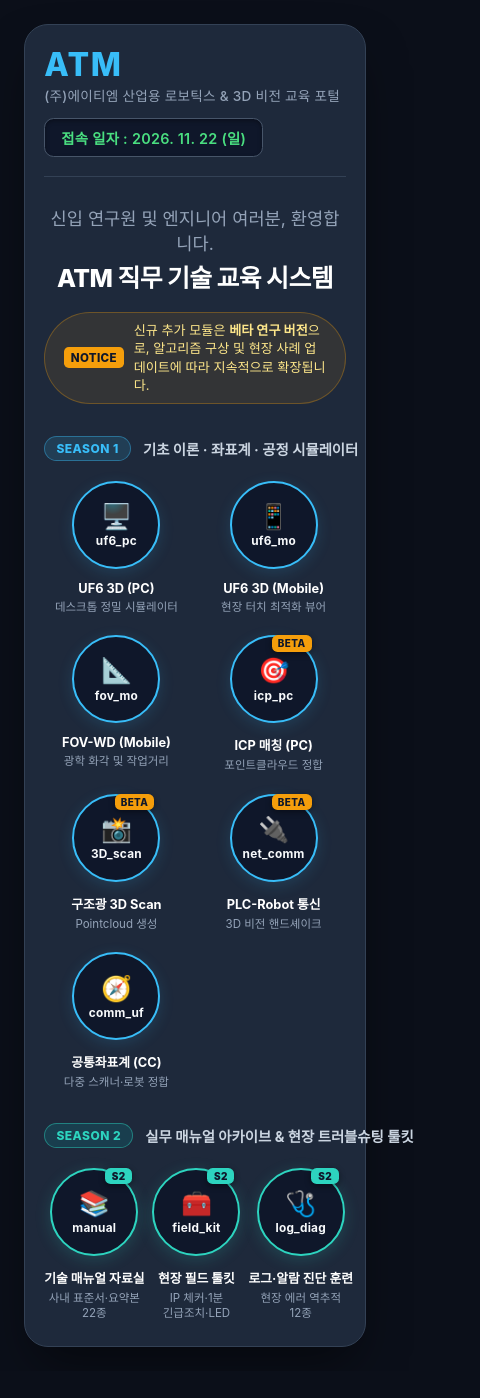
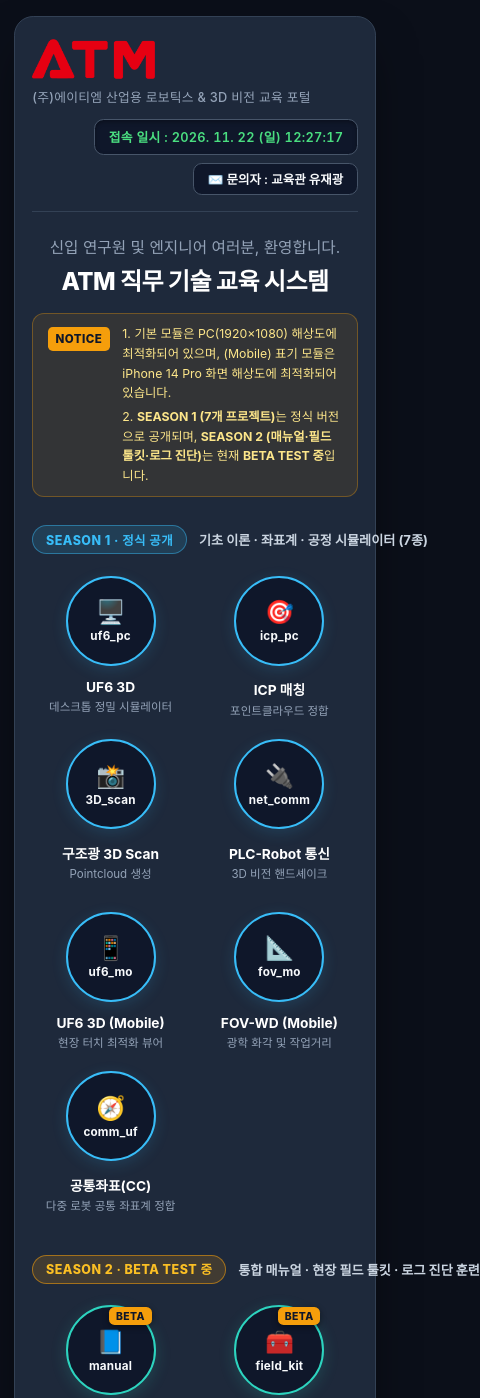
Before and after one commit to aquayoo/aquayoo.github.io, a plain HTML site: page index.html in a window 390 px wide. Shown: the top 1398 px of the page, 480 px wide, since content can reach past the window. Before the commit the page ends 1371 px from the top, so only its background shows below. Drawn offline with Linux system fonts and the light colour scheme.

Commit message:
Update index.html
Season_2 Index.html로 수정됨

```diff
--- a/index.html
+++ b/index.html
@@ -2,7 +2,7 @@
 <html lang="ko">
 <head>
   <meta charset="UTF-8">
-  <meta name="viewport" content="width=device-width, initial-scale=1.0">
+  <meta name="viewport" content="width=device-width, initial-scale=1.0, viewport-fit=cover">
   <title>ATM 신입 직원 교육 시스템</title>
   <style>
     :root {
@@ -12,7 +12,7 @@
       --accent-blue: #38bdf8;
       --accent-green: #4ade80;
       --accent-amber: #f59e0b;
-      --accent-cyan: #00adb5;
+      --accent-teal: #2dd4bf;
       --text-main: #f8fafc;
       --text-sub: #94a3b8;
     }
@@ -38,50 +38,68 @@
       background: var(--card-bg);
       border: 1px solid var(--card-border);
       border-radius: 1.5rem;
-      padding: 2.25rem 2.5rem;
+      padding: 2.5rem 3rem;
       max-width: 1120px;
       width: 100%;
-      box-shadow: 0 25px 50px -12px rgba(0, 0, 0, 0.5);
+      box-shadow: 0 25px 50px -12px rgba(0, 0, 0, 0.55);
     }
 
+    /* 헤더 영역: ATM 로고 이미지(홈페이지 링크) 및 실시간 접속 일시 + 문의자 박스 */
     .header {
       display: flex;
       justify-content: space-between;
-      align-items: center;
+      align-items: flex-end;
       border-bottom: 1px solid var(--card-border);
-      padding-bottom: 1.2rem;
-      margin-bottom: 1.75rem;
+      padding-bottom: 1.25rem;
+      margin-bottom: 2rem;
       gap: 1rem;
     }
 
     .brand-wrap {
       display: flex;
       flex-direction: column;
-      gap: 0.25rem;
+      gap: 0.45rem;
     }
 
-    .brand {
-      font-size: 2rem;
-      font-weight: 800;
-      letter-spacing: 0.05em;
-      color: var(--accent-blue);
-      display: flex;
+    .brand-link {
+      display: inline-flex;
       align-items: center;
-      gap: 0.5rem;
-      line-height: 1;
+      text-decoration: none;
+      transition: transform 0.2s ease, opacity 0.2s ease;
+      width: fit-content;
+    }
+
+    .brand-link:hover {
+      transform: scale(1.03);
+      opacity: 0.92;
+    }
+
+    .brand-logo {
+      height: 46px;
+      width: auto;
+      display: block;
+      object-fit: contain;
     }
 
     .brand-sub {
-      font-size: 0.85rem;
+      font-size: 0.88rem;
       color: var(--text-sub);
       font-weight: 500;
       letter-spacing: 0.02em;
     }
 
+    /* 우측 정렬 컨테이너 */
+    .header-right {
+      display: flex;
+      flex-direction: column;
+      align-items: flex-end;
+      gap: 0.5rem;
+    }
+
     .date-badge {
       background: #0f172a;
       border: 1px solid #475569;
-      padding: 0.5rem 1rem;
+      padding: 0.5rem 1.05rem;
       border-radius: 0.6rem;
       font-size: 0.9rem;
       font-weight: 600;
@@ -89,41 +107,68 @@
       letter-spacing: 0.02em;
       box-shadow: inset 0 2px 4px rgba(0, 0, 0, 0.3);
       white-space: nowrap;
+      font-variant-numeric: tabular-nums;
     }
 
+    .contact-box {
+      display: inline-flex;
+      align-items: center;
+      gap: 0.45rem;
+      background: #0f172a;
+      border: 1px solid #475569;
+      padding: 0.42rem 1.05rem;
+      border-radius: 0.55rem;
+      font-size: 0.85rem;
+      font-weight: 600;
+      color: var(--text-main);
+      text-decoration: none;
+      transition: all 0.2s ease;
+      white-space: nowrap;
+    }
+
+    .contact-box:hover {
+      border-color: var(--accent-blue);
+      background: rgba(56, 189, 248, 0.12);
+      color: var(--accent-blue);
+      box-shadow: 0 0 12px rgba(56, 189, 248, 0.25);
+    }
+
+    /* 인사말 및 메인 타이틀 */
     .greeting-section {
       text-align: center;
-      margin-bottom: 2rem;
+      margin-bottom: 2.2rem;
     }
 
     .welcome-text {
-      font-size: 1.1rem;
+      font-size: 1.15rem;
       color: var(--text-sub);
-      margin-bottom: 0.45rem;
+      margin-bottom: 0.5rem;
       font-weight: 400;
     }
 
     .main-title {
-      font-size: 2.05rem;
+      font-size: 2.15rem;
       font-weight: 800;
       color: #ffffff;
       letter-spacing: -0.02em;
       line-height: 1.3;
-      margin-bottom: 1.1rem;
+      margin-bottom: 1.25rem;
     }
 
+    /* 안내 공지 배너 */
     .notice-banner {
       display: inline-flex;
-      align-items: center;
-      gap: 0.6rem;
+      align-items: flex-start;
+      gap: 0.75rem;
       background: rgba(245, 158, 11, 0.1);
-      border: 1px solid rgba(245, 158, 11, 0.3);
+      border: 1px solid rgba(245, 158, 11, 0.32);
       color: #fde68a;
-      padding: 0.5rem 1.15rem;
-      border-radius: 9999px;
-      font-size: 0.82rem;
-      line-height: 1.4;
+      padding: 0.8rem 1.35rem;
+      border-radius: 0.9rem;
+      font-size: 0.84rem;
+      line-height: 1.6;
       text-align: left;
+      max-width: 920px;
     }
 
     .notice-tag {
@@ -131,39 +176,47 @@
       color: #0f172a;
       font-size: 0.72rem;
       font-weight: 800;
-      padding: 0.15rem 0.45rem;
+      padding: 0.18rem 0.5rem;
       border-radius: 0.3rem;
-      letter-spacing: 0.03em;
+      letter-spacing: 0.04em;
       flex-shrink: 0;
+      margin-top: 0.15rem;
     }
 
+    .notice-list {
+      display: flex;
+      flex-direction: column;
+      gap: 0.25rem;
+    }
+
+    /* 시즌 구분선 */
     .section-divider {
       display: flex;
       align-items: center;
       gap: 0.75rem;
-      margin-bottom: 1.25rem;
+      margin-bottom: 1.35rem;
     }
 
     .season-pill {
-      font-size: 0.75rem;
+      font-size: 0.78rem;
       font-weight: 800;
       letter-spacing: 0.04em;
-      padding: 0.25rem 0.7rem;
+      padding: 0.28rem 0.8rem;
       border-radius: 9999px;
       background: rgba(56, 189, 248, 0.14);
-      border: 1px solid rgba(56, 189, 248, 0.4);
+      border: 1px solid rgba(56, 189, 248, 0.45);
       color: var(--accent-blue);
       white-space: nowrap;
     }
 
-    .season-pill.s2 {
-      background: rgba(0, 173, 181, 0.16);
-      border-color: rgba(45, 212, 191, 0.45);
-      color: #2dd4bf;
+    .season-pill.s2-beta {
+      background: rgba(245, 158, 11, 0.16);
+      border: 1px solid rgba(245, 158, 11, 0.55);
+      color: #fbbf24;
     }
 
     .section-label {
-      font-size: 0.9rem;
+      font-size: 0.92rem;
       font-weight: 700;
       color: #cbd5e1;
       white-space: nowrap;
@@ -175,20 +228,40 @@
       background: var(--card-border);
     }
 
-    .modules-grid {
+    /* SEASON 1: 7개 정식 프로젝트 (상단 4개 + 하단 3개) */
+    .s1-wrapper {
+      display: flex;
+      flex-direction: column;
+      gap: 1.8rem;
+      margin-bottom: 2.5rem;
+    }
+
+    .modules-row-4 {
       display: grid;
-      grid-template-columns: repeat(7, 1fr);
-      gap: 0.9rem;
+      grid-template-columns: repeat(4, 1fr);
+      gap: 1.5rem 2rem;
       justify-items: center;
       align-items: start;
-      margin-bottom: 2rem;
     }
 
-    .s2-grid {
+    .modules-row-3 {
       display: grid;
       grid-template-columns: repeat(3, 1fr);
-      gap: 1.25rem;
-      max-width: 720px;
+      gap: 1.5rem 2rem;
+      max-width: 780px;
+      width: 100%;
+      margin: 0 auto;
+      justify-items: center;
+      align-items: start;
+    }
+
+    /* SEASON 2: BETA TEST 중 3개 프로젝트 */
+    .s2-wrapper {
+      display: grid;
+      grid-template-columns: repeat(3, 1fr);
+      gap: 1.5rem 2rem;
+      max-width: 780px;
+      width: 100%;
       margin: 0 auto;
       justify-items: center;
       align-items: start;
@@ -201,6 +274,7 @@
       text-decoration: none;
       color: inherit;
       width: 100%;
+      max-width: 170px;
       position: relative;
       transition: transform 0.25s cubic-bezier(0.4, 0, 0.2, 1);
     }
@@ -209,9 +283,10 @@
       transform: translateY(-6px);
     }
 
+    /* 원형 버튼 디자인 (시즌 1 정식 파란색) */
     .circle-btn {
-      width: 96px;
-      height: 96px;
+      width: 104px;
+      height: 104px;
       border-radius: 50%;
       background: #0f172a;
       border: 2px solid var(--accent-blue);
@@ -228,35 +303,34 @@
     .module-item:hover .circle-btn {
       background: var(--accent-blue);
       border-color: var(--accent-blue);
-      box-shadow: 0 0 22px rgba(56, 189, 248, 0.5);
+      box-shadow: 0 0 24px rgba(56, 189, 248, 0.55);
     }
 
-    .circle-btn.s2-btn {
-      width: 104px;
-      height: 104px;
-      border-color: #2dd4bf;
+    /* SEASON 2 원형 버튼 디자인 */
+    .module-item.is-s2 .circle-btn {
+      border-color: var(--accent-teal);
       box-shadow: 0 4px 16px rgba(45, 212, 191, 0.18);
     }
 
-    .module-item:hover .circle-btn.s2-btn {
-      background: #2dd4bf;
-      border-color: #2dd4bf;
+    .module-item.is-s2:hover .circle-btn {
+      background: var(--accent-teal);
+      border-color: var(--accent-teal);
       box-shadow: 0 0 24px rgba(45, 212, 191, 0.55);
     }
 
     .btn-icon {
-      font-size: 1.55rem;
-      margin-bottom: 0.2rem;
+      font-size: 1.65rem;
+      margin-bottom: 0.22rem;
       color: var(--accent-blue);
       transition: color 0.25s ease;
     }
 
-    .circle-btn.s2-btn .btn-icon {
-      color: #2dd4bf;
+    .module-item.is-s2 .btn-icon {
+      color: var(--accent-teal);
     }
 
     .btn-code {
-      font-size: 0.74rem;
+      font-size: 0.78rem;
       font-weight: 700;
       color: var(--text-main);
       transition: color 0.25s ease;
@@ -268,37 +342,25 @@
       color: #0f172a;
     }
 
+    /* 시즌 2 BETA 뱃지 */
     .beta-badge {
       position: absolute;
-      top: -2px;
-      right: 4px;
+      top: 0px;
+      right: 2px;
       background: var(--accent-amber);
       color: #0f172a;
-      font-size: 0.62rem;
+      font-size: 0.65rem;
       font-weight: 800;
-      padding: 0.14rem 0.38rem;
-      border-radius: 0.35rem;
-      letter-spacing: 0.04em;
-      box-shadow: 0 2px 6px rgba(0, 0, 0, 0.4);
-    }
-
-    .new-badge {
-      position: absolute;
-      top: -2px;
-      right: 4px;
-      background: #2dd4bf;
-      color: #0f172a;
-      font-size: 0.62rem;
-      font-weight: 900;
-      padding: 0.14rem 0.42rem;
+      padding: 0.15rem 0.42rem;
       border-radius: 0.35rem;
       letter-spacing: 0.04em;
       box-shadow: 0 2px 6px rgba(0, 0, 0, 0.45);
     }
 
+    /* 버튼 하단 텍스트 */
     .module-title {
-      margin-top: 0.75rem;
-      font-size: 0.88rem;
+      margin-top: 0.85rem;
+      font-size: 0.95rem;
       font-weight: 700;
       text-align: center;
       color: #ffffff;
@@ -306,53 +368,119 @@
     }
 
     .module-desc {
-      font-size: 0.72rem;
+      font-size: 0.75rem;
       color: var(--text-sub);
       text-align: center;
-      margin-top: 0.25rem;
+      margin-top: 0.28rem;
       line-height: 1.35;
       word-break: keep-all;
     }
 
-    @media (max-width: 1024px) {
-      .modules-grid {
-        grid-template-columns: repeat(4, 1fr);
-        gap: 1.4rem 1rem;
+    /* 태블릿 반응형 */
+    @media (max-width: 880px) {
+      .container {
+        padding: 2rem 1.5rem;
+      }
+
+      .modules-row-4,
+      .modules-row-3,
+      .s2-wrapper {
+        gap: 1.5rem 1rem;
       }
     }
 
-    @media (max-width: 640px) {
+    /* iPhone 14 Pro (393 x 852pt) 및 모바일 화면 최적화 */
+    @media (max-width: 480px) {
+      body {
+        padding: 1rem 0.85rem;
+        align-items: flex-start;
+      }
+
       .container {
-        padding: 1.5rem 1.2rem;
+        padding: 1.4rem 1.1rem;
+        border-radius: 1.2rem;
       }
 
       .header {
         flex-direction: column;
-        align-items: flex-start;
-        gap: 0.8rem;
+        align-items: stretch;
+        gap: 0.85rem;
+        padding-bottom: 1rem;
+        margin-bottom: 1.4rem;
       }
 
-      .modules-grid {
-        grid-template-columns: repeat(2, 1fr);
-        gap: 1.25rem 0.8rem;
+      .brand-logo {
+        height: 40px;
       }
 
-      .s2-grid {
-        grid-template-columns: repeat(3, 1fr);
-        gap: 0.9rem 0.5rem;
+      .brand-sub {
+        font-size: 0.8rem;
       }
 
-      .circle-btn, .circle-btn.s2-btn {
-        width: 88px;
-        height: 88px;
+      .header-right {
+        align-items: flex-end;
+        width: 100%;
+      }
+
+      .date-badge {
+        font-size: 0.8rem;
+        padding: 0.45rem 0.85rem;
+      }
+
+      .contact-box {
+        font-size: 0.78rem;
+        padding: 0.4rem 0.85rem;
+      }
+
+      .greeting-section {
+        margin-bottom: 1.75rem;
+      }
+
+      .welcome-text {
+        font-size: 0.98rem;
       }
 
       .main-title {
-        font-size: 1.55rem;
+        font-size: 1.5rem;
+        margin-bottom: 1rem;
+      }
+
+      .notice-banner {
+        font-size: 0.77rem;
+        padding: 0.65rem 0.9rem;
+        border-radius: 0.75rem;
+      }
+
+      .section-label {
+        font-size: 0.82rem;
+      }
+
+      .modules-row-4,
+      .modules-row-3,
+      .s2-wrapper {
+        grid-template-columns: repeat(2, 1fr);
+        gap: 1.25rem 0.75rem;
+      }
+
+      .circle-btn {
+        width: 90px;
+        height: 90px;
+      }
+
+      .btn-icon {
+        font-size: 1.45rem;
+      }
+
+      .btn-code {
+        font-size: 0.73rem;
       }
 
       .module-title {
-        font-size: 0.8rem;
+        font-size: 0.86rem;
+      }
+
+      .module-desc {
+        font-size: 0.72rem;
       }
     }
   </style>
@@ -360,40 +488,92 @@
 <body>
 
   <main class="container">
+    <!-- 1. 헤더: ATM 로고(홈페이지 새창 링크) 및 실시간 접속 일시 + 문의자 메일 링크 박스 -->
     <header class="header">
       <div class="brand-wrap">
-        <div class="brand">ATM</div>
+        <a href="http://www.atmc.co.kr/" target="_blank" rel="noopener noreferrer" class="brand-link" title="(주)에이티엠 공식 홈페이지 새 창으로 열기">
+          <img src="./image/atm_red.png" alt="ATM 로고" class="brand-logo">
+        </a>
         <div class="brand-sub">(주)에이티엠 산업용 로보틱스 & 3D 비전 교육 포털</div>
       </div>
-      <div class="date-badge" id="currentDate">접속일자 확인 중...</div>
+
+      <div class="header-right">
+        <div class="date-badge" id="currentDateTime">접속 일시 확인 중...</div>
+        <a href="mailto:jaekwang.yoo@atmc.co.kr" class="contact-box" title="jaekwang.yoo@atmc.co.kr 로 문의 메일 보내기">
+          <span>✉️ 문의자 : 교육관 유재광</span>
+        </a>
+      </div>
     </header>
 
+    <!-- 2. 중앙 타이틀 및 안내 -->
     <section class="greeting-section">
       <p class="welcome-text">신입 연구원 및 엔지니어 여러분, 환영합니다.</p>
       <h1 class="main-title">ATM 직무 기술 교육 시스템</h1>
 
+      <!-- 안내 공지 배너 -->
       <div class="notice-banner">
         <span class="notice-tag">NOTICE</span>
-        <span>신규 추가 모듈은 <strong>베타 연구 버전</strong>으로, 알고리즘 구상 및 현장 사례 업데이트에 따라 지속적으로 확장됩니다.</span>
+        <div class="notice-list">
+          <span>1. 기본 모듈은 PC(1920×1080) 해상도에 최적화되어 있으며, (Mobile) 표기 모듈은 iPhone 14 Pro 화면 해상도에 최적화되어 있습니다.</span>
+          <span>2. <strong>SEASON 1 (7개 프로젝트)</strong>는 정식 버전으로 공개되며, <strong>SEASON 2 (매뉴얼·필드 툴킷·로그 진단)</strong>는 현재 <strong>BETA TEST 중</strong>입니다.</span>
+        </div>
       </div>
     </section>
 
+    <!-- 3. SEASON 1: 7개 정식 프로젝트 (BETA 라벨 제거) -->
     <div class="section-divider">
-      <span class="season-pill">SEASON 1</span>
-      <span class="section-label">기초 이론 · 좌표계 · 공정 시뮬레이터</span>
+      <span class="season-pill">SEASON 1 · 정식 공개</span>
+      <span class="section-label">기초 이론 · 좌표계 · 공정 시뮬레이터 (7종)</span>
       <span class="divider-line"></span>
     </div>
 
-    <nav class="modules-grid">
+    <nav class="s1-wrapper">
+      <!-- 상단 행: 4개 모듈 -->
+      <div class="modules-row-4">
+        <!-- ① UF6 3D -->
         <a href="uf6_pc.html" class="module-item">
           <div class="circle-btn">
             <span class="btn-icon">🖥️</span>
             <span class="btn-code">uf6_pc</span>
           </div>
-        <div class="module-title">UF6 3D (PC)</div>
+          <div class="module-title">UF6 3D</div>
           <div class="module-desc">데스크톱 정밀 시뮬레이터</div>
         </a>
 
+        <!-- ② ICP 매칭 -->
+        <a href="icp_pc.html" class="module-item">
+          <div class="circle-btn">
+            <span class="btn-icon">🎯</span>
+            <span class="btn-code">icp_pc</span>
+          </div>
+          <div class="module-title">ICP 매칭</div>
+          <div class="module-desc">포인트클라우드 정합</div>
+        </a>
+
+        <!-- ③ 구조광 3D Scan -->
+        <a href="3D_scan.html" class="module-item">
+          <div class="circle-btn">
+            <span class="btn-icon">📸</span>
+            <span class="btn-code">3D_scan</span>
+          </div>
+          <div class="module-title">구조광 3D Scan</div>
+          <div class="module-desc">Pointcloud 생성</div>
+        </a>
+
+        <!-- ④ PLC-Robot 통신 -->
+        <a href="net_comm.html" class="module-item">
+          <div class="circle-btn">
+            <span class="btn-icon">🔌</span>
+            <span class="btn-code">net_comm</span>
+          </div>
+          <div class="module-title">PLC-Robot 통신</div>
+          <div class="module-desc">3D 비전 핸드셰이크</div>
+        </a>
+      </div>
+
+      <!-- 하단 행: 3개 모듈 -->
+      <div class="modules-row-3">
+        <!-- ⑤ UF6 3D (Mobile) -->
         <a href="uf6_mo.html" class="module-item">
           <div class="circle-btn">
             <span class="btn-icon">📱</span>
@@ -403,6 +583,7 @@
           <div class="module-desc">현장 터치 최적화 뷰어</div>
         </a>
 
+        <!-- ⑥ FOV-WD (Mobile) -->
         <a href="fov_mo.html" class="module-item">
           <div class="circle-btn">
             <span class="btn-icon">📐</span>
@@ -412,76 +593,52 @@
           <div class="module-desc">광학 화각 및 작업거리</div>
         </a>
 
-      <a href="icp_pc.html" class="module-item">
-        <div class="circle-btn">
-          <span class="beta-badge">BETA</span>
-          <span class="btn-icon">🎯</span>
-          <span class="btn-code">icp_pc</span>
-        </div>
-        <div class="module-title">ICP 매칭 (PC)</div>
-        <div class="module-desc">포인트클라우드 정합</div>
-      </a>
-
-      <a href="3D_scan.html" class="module-item">
-        <div class="circle-btn">
-          <span class="beta-badge">BETA</span>
-          <span class="btn-icon">📸</span>
-          <span class="btn-code">3D_scan</span>
-        </div>
-        <div class="module-title">구조광 3D Scan</div>
-        <div class="module-desc">Pointcloud 생성</div>
-      </a>
-
-      <a href="net_comm.html" class="module-item">
-        <div class="circle-btn">
-          <span class="beta-badge">BETA</span>
-          <span class="btn-icon">🔌</span>
-          <span class="btn-code">net_comm</span>
-        </div>
-        <div class="module-title">PLC-Robot 통신</div>
-        <div class="module-desc">3D 비전 핸드셰이크</div>
-      </a>
-
+        <!-- ⑦ 공통좌표(CC) -->
         <a href="comm_uf.html" class="module-item">
           <div class="circle-btn">
             <span class="btn-icon">🧭</span>
             <span class="btn-code">comm_uf</span>
           </div>
-        <div class="module-title">공통좌표계 (CC)</div>
-        <div class="module-desc">다중 스캐너·로봇 정합</div>
+          <div class="module-title">공통좌표(CC)</div>
+          <div class="module-desc">다중 로봇 공통 좌표계 정합</div>
         </a>
+      </div>
     </nav>
 
+    <!-- 4. SEASON 2: BETA TEST 중 -->
     <div class="section-divider">
-      <span class="season-pill s2">SEASON 2</span>
-      <span class="section-label">실무 매뉴얼 아카이브 & 현장 트러블슈팅 툴킷</span>
+      <span class="season-pill s2-beta">SEASON 2 · BETA TEST 중</span>
+      <span class="section-label">통합 매뉴얼 · 현장 필드 툴킷 · 로그 진단 훈련</span>
       <span class="divider-line"></span>
     </div>
 
-    <nav class="s2-grid">
-      <a href="manual.html" class="module-item">
-        <div class="circle-btn s2-btn">
-          <span class="new-badge">S2</span>
-          <span class="btn-icon">📚</span>
+    <nav class="s2-wrapper">
+      <!-- ⑧ ATM 사용자설명서 -->
+      <a href="manual.html" class="module-item is-s2">
+        <div class="circle-btn">
+          <span class="beta-badge">BETA</span>
+          <span class="btn-icon">📘</span>
           <span class="btn-code">manual</span>
         </div>
-        <div class="module-title">기술 매뉴얼 자료실</div>
-        <div class="module-desc">사내 표준서·요약본 22종</div>
+        <div class="module-title">ATM 사용자설명서</div>
+        <div class="module-desc">사내 표준 매뉴얼 22종 포털</div>
       </a>
 
-      <a href="field_kit.html" class="module-item">
-        <div class="circle-btn s2-btn">
-          <span class="new-badge">S2</span>
+      <!-- ⑨ 현장 필드 툴킷 -->
+      <a href="field_kit.html" class="module-item is-s2">
+        <div class="circle-btn">
+          <span class="beta-badge">BETA</span>
           <span class="btn-icon">🧰</span>
           <span class="btn-code">field_kit</span>
         </div>
         <div class="module-title">현장 필드 툴킷</div>
-        <div class="module-desc">IP 체커·1분 긴급조치·LED</div>
+        <div class="module-desc">IP 체커 · 1분 긴급조치 · LED</div>
       </a>
 
-      <a href="log_diag.html" class="module-item">
-        <div class="circle-btn s2-btn">
-          <span class="new-badge">S2</span>
+      <!-- ⑩ 로그·알람 진단 훈련 -->
+      <a href="log_diag.html" class="module-item is-s2">
+        <div class="circle-btn">
+          <span class="beta-badge">BETA</span>
           <span class="btn-icon">🩺</span>
           <span class="btn-code">log_diag</span>
         </div>
@@ -492,20 +649,25 @@
   </main>
 
   <script>
-    function updateAccessDate() {
-      const dateElement = document.getElementById('currentDate');
+    // 접속 일자 및 실시간 시:분:초 표기 (YYYY. MM. DD (요일) HH:MM:SS)
+    function updateAccessDateTime() {
+      const dateElement = document.getElementById('currentDateTime');
       const now = new Date();
       const year = now.getFullYear();
       const month = String(now.getMonth() + 1).padStart(2, '0');
       const day = String(now.getDate()).padStart(2, '0');
+      const hours = String(now.getHours()).padStart(2, '0');
+      const minutes = String(now.getMinutes()).padStart(2, '0');
+      const seconds = String(now.getSeconds()).padStart(2, '0');
 
       const weekdays = ['일', '월', '화', '수', '목', '금', '토'];
       const weekday = weekdays[now.getDay()];
 
-      dateElement.textContent = `접속 일자 : ${year}. ${month}. ${day} (${weekday})`;
+      dateElement.textContent = `접속 일시 : ${year}. ${month}. ${day} (${weekday}) ${hours}:${minutes}:${seconds}`;
     }
 
-    updateAccessDate();
+    updateAccessDateTime();
+    setInterval(updateAccessDateTime, 1000);
   </script>
 </body>
 </html>
```
Lines whose indentation alone changed are shown as unchanged.
